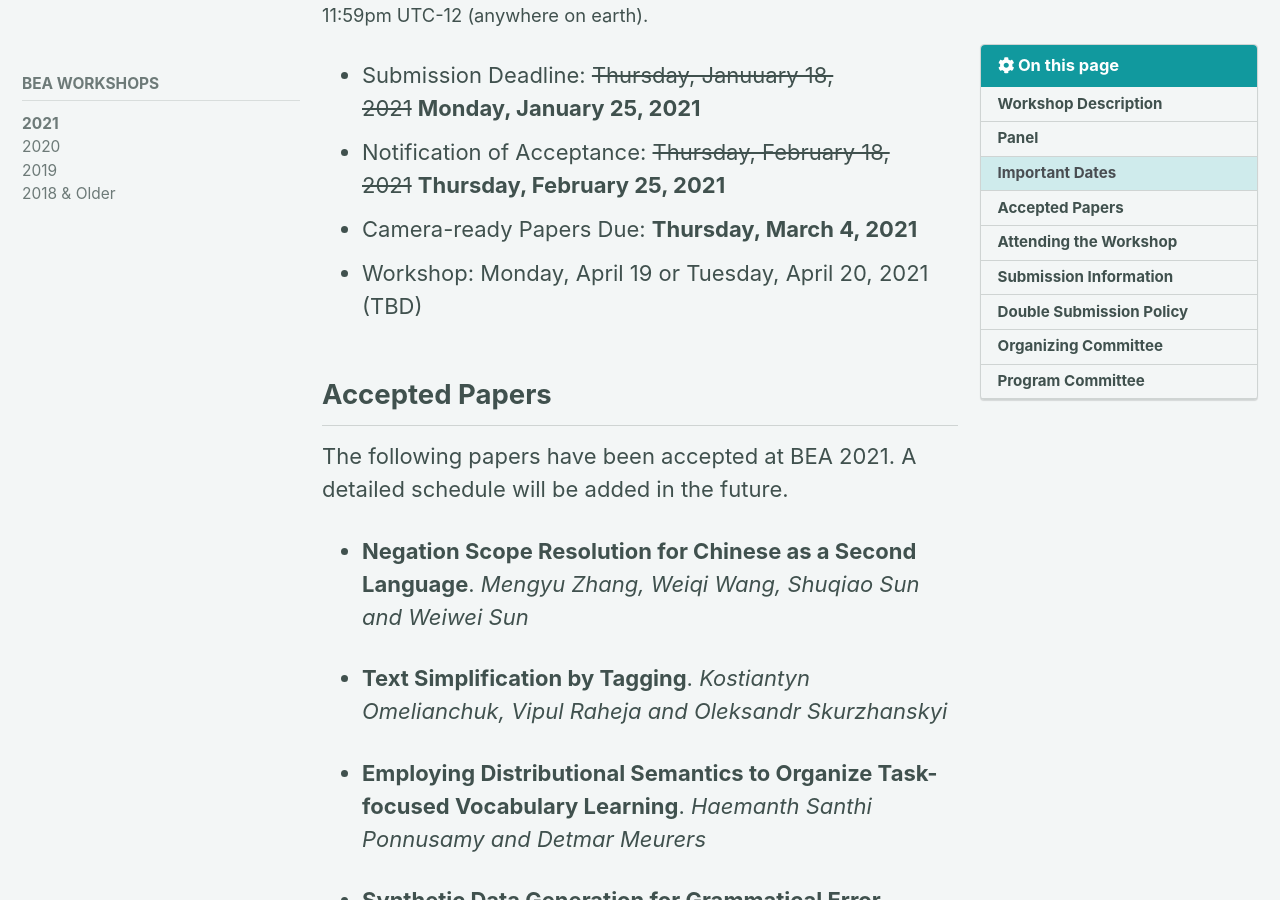
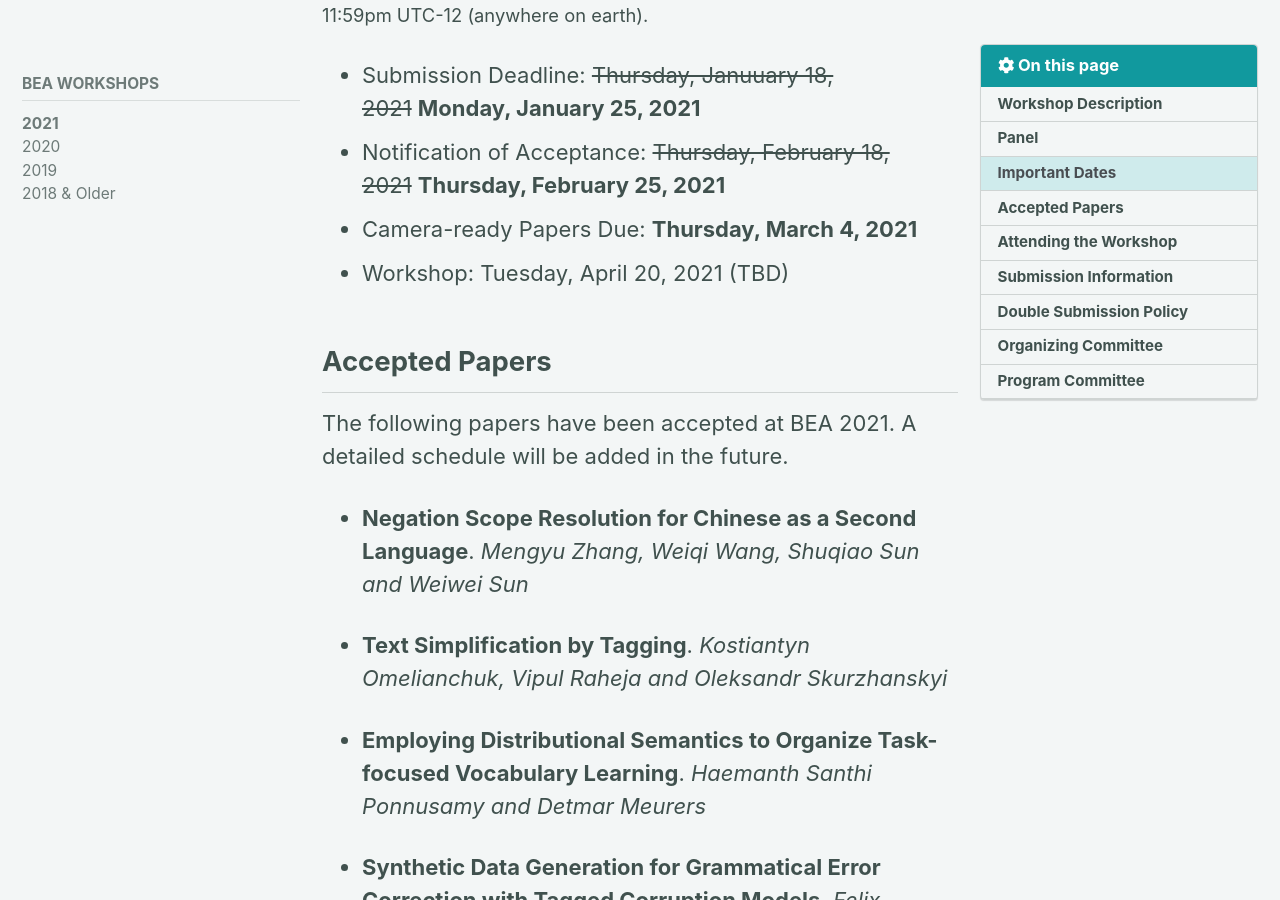
Before and after one commit to sigedu-org/website, a Jekyll site: the page built from _pages/bea/current.md, in a window 1280 px wide and 900 px high, scrolled down 5820 px. Built offline with Jekyll 4.4.1, drawn with Linux system fonts in a browser that asks for light colours; cached includes are drawn as plain includes; nearby versions of some CDN libraries; some of the changed text lies outside the part shown.

Commit message:
Update workshop date

```diff
--- a/_pages/bea/current.md
+++ b/_pages/bea/current.md
@@ -41,7 +41,7 @@ gold:
         </tr>
         <tr>
             <td><strong>Date</strong></td>
-            <td>Monday, April 19 or Tuesday, April 20, 2021 (TBD)</td>
+            <td>Tuesday, April 20, 2021 (TBD)</td>
         </tr>
         <tr>
             <td><strong>Organizers</strong></td>
@@ -105,7 +105,7 @@ In 2021, we will be hosting a virtual 1-hour panel on *New Challenges for Educat
 - Submission Deadline: <span style="text-decoration: line-through;">Thursday, Januuary 18, 2021</span>&nbsp;**Monday, January 25, 2021**
 - Notification of Acceptance: <span style="text-decoration: line-through;">Thursday, February 18, 2021</span>&nbsp;**Thursday, February 25, 2021**
 - Camera-ready Papers Due: **Thursday, March 4, 2021**
-- Workshop: Monday, April 19 or Tuesday, April 20, 2021 (TBD)
+- Workshop: Tuesday, April 20, 2021 (TBD)
 
 ## Accepted Papers
 
```
